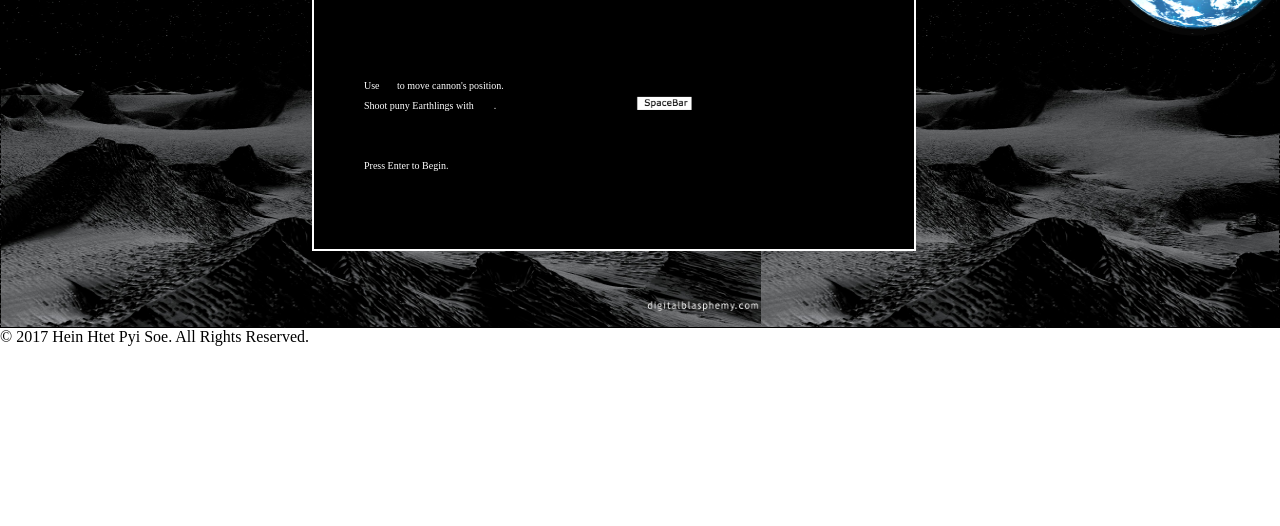
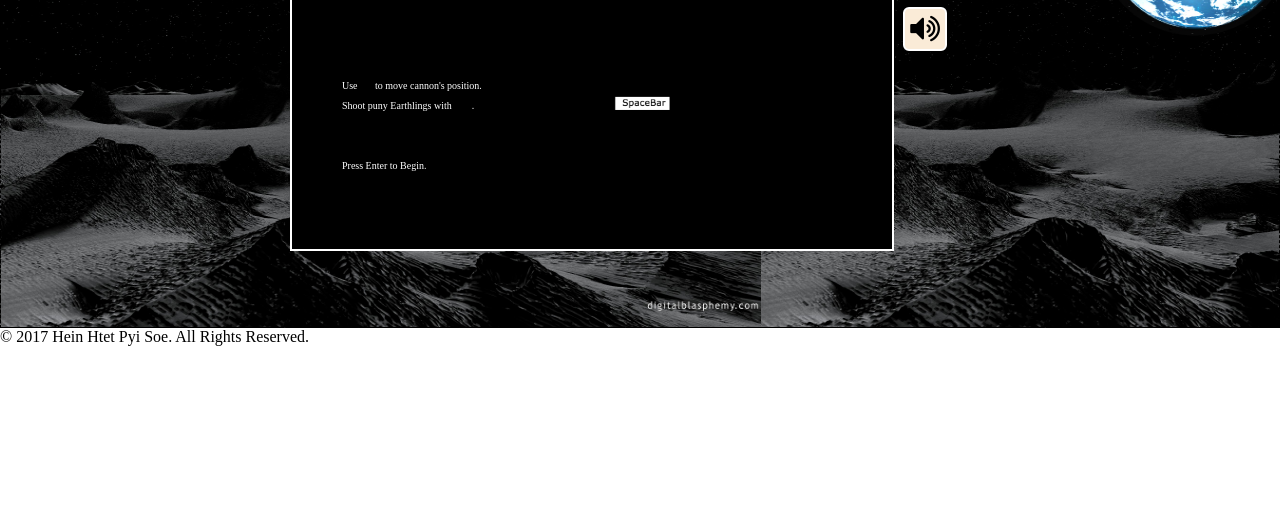
Before and after one commit to heinhtetPS/Mothership-Down, a plain HTML site: page index.html in a window 1280 px wide. Shown: the part 274-800 px from the top of the page. Drawn offline with Linux system fonts and the light colour scheme.

Commit message:
add audio button and audio repo for future use

```diff
--- a/assets/stylesheets/mainpage.css
+++ b/assets/stylesheets/mainpage.css
@@ -103,32 +103,21 @@ h1 {
   color: magenta;
 }
 
-/*.bg-cutter {
-  width: 1200px;
-  display: flex;
-  flex-direction: row;
+.mutebutton {
+  background-color: antiquewhite;
+  width: 40px;
+  height: 40px;
+  text-align: center;
+  border-radius: 6px;
   position: relative;
-  overflow: hidden;
-}*/
-
-/*#canvas-bg {
-  width: 1200px;
-  height: 400px;
-  background-image: url("../images/maxresdefault.jpg");
-  transform: translate3d(0, 0, 0);
-  animation: moveSlideshow 12s linear infinite;
-  overflow: hidden;
-  position: relative;
-  right: 600px;
+  top: 160px;
+  right: 43px;
+  border: 2px solid white;
 }
 
-
-@keyframes moveSlideshow {
-  100% {
-    transform: translateX(33.3333%);
-  }
-}*/
-
+.mutebutton:hover {
+  color: magenta;
+}
 
 #canvas {
   max-width: 600px;
--- a/index.html
+++ b/index.html
@@ -95,6 +95,13 @@
             this.powerPanel = new Image();
 
           }//end of image repo
+
+          window.audioRepo = new function() {
+
+            this.bgm = document.createElement("audio");
+
+
+          }//end of audio Repo
 
           //helper methods-----------------------
 
@@ -860,6 +867,7 @@
         <a href="https://github.com/heinhtetPS"><i id="linker"class="fa fa-github fa-2x"></i></a>
         <a href="mailto: heinhtet.pyisoe@gmail.com"><i id="linker"class="fa fa-envelope fa-2x"></i></a>
       </div>
+      <button class="mutebutton"><i class="fa fa-volume-up fa-2x" aria-hidden="true"></i></button>
     </div>
     <p>&copy; 2017 Hein Htet Pyi Soe. All Rights Reserved.</p>
   </body>
```
